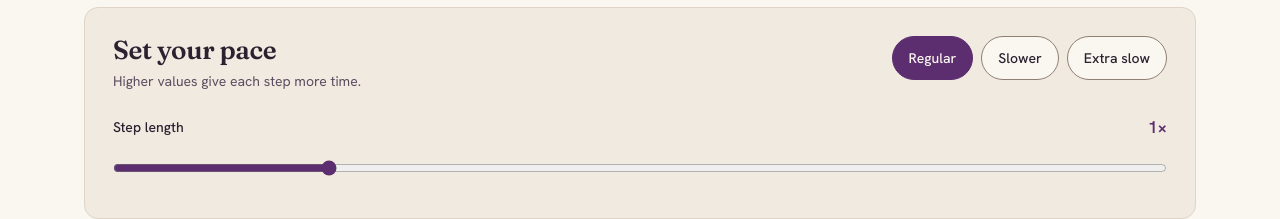
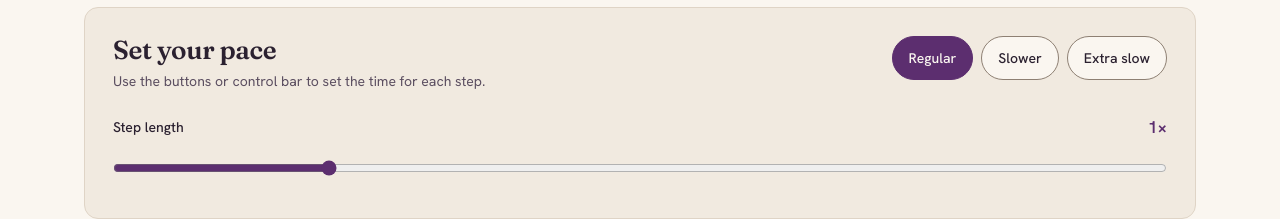
Before and after one commit to ndxtraders/True-Wellness, a Next.js app: page /breathing in a window 1280 px wide. Shown: the part 355-574 px from the top of the page. Built offline with nearby package versions, Linux system fonts and the light colour scheme.

Commit message:
Update pace help text for clarity

```diff
--- a/src/components/BreathingShapes.tsx
+++ b/src/components/BreathingShapes.tsx
@@ -129,7 +129,7 @@ export default function BreathingShapes() {
         <div className="flex flex-wrap items-start justify-between gap-4">
           <div>
             <h2 id="pace-heading" className="text-h4">Set your pace</h2>
-            <p id="pace-help" className="mt-1 text-small text-ink-muted">Higher values give each step more time.</p>
+            <p id="pace-help" className="mt-1 text-small text-ink-muted">Use the buttons or control bar to set the time for each step.</p>
           </div>
           <div role="group" aria-label="Pace presets" className="flex flex-wrap gap-2">
             {[{ value: 1, label: 'Regular' }, { value: 1.5, label: 'Slower' }, { value: 2, label: 'Extra slow' }].map((preset) => (
```
